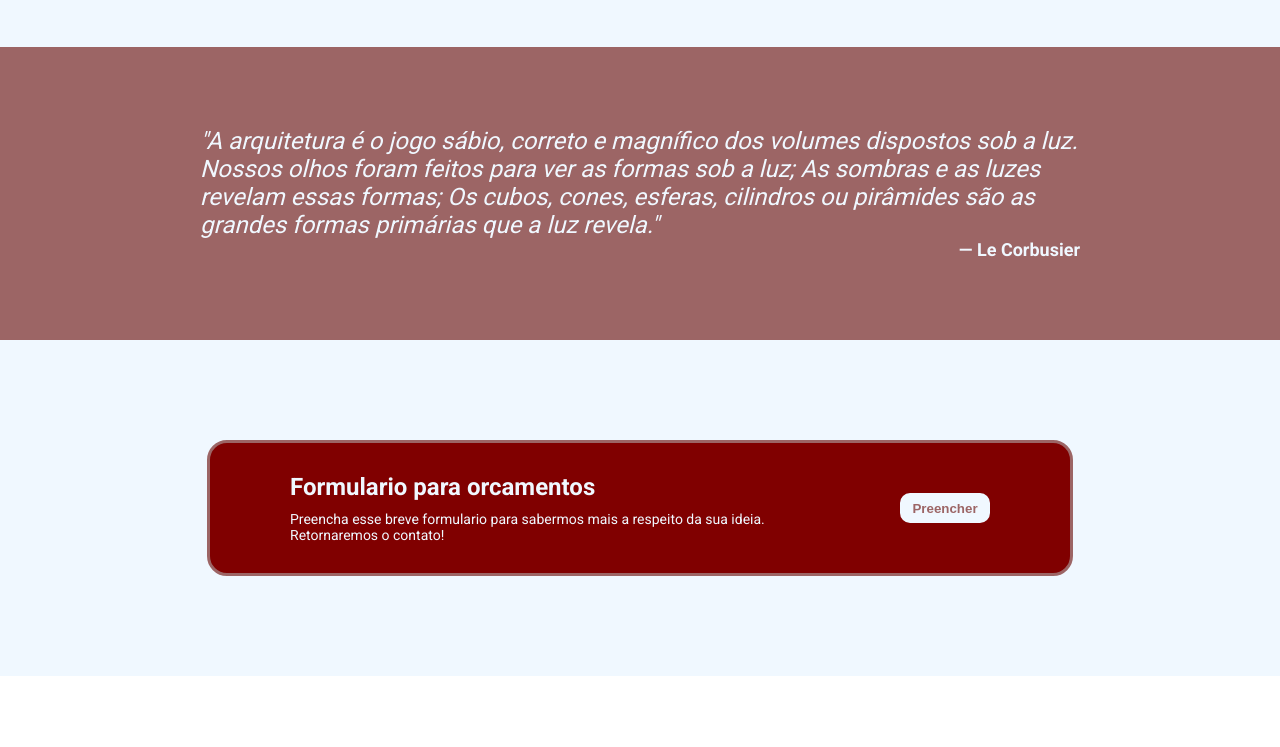
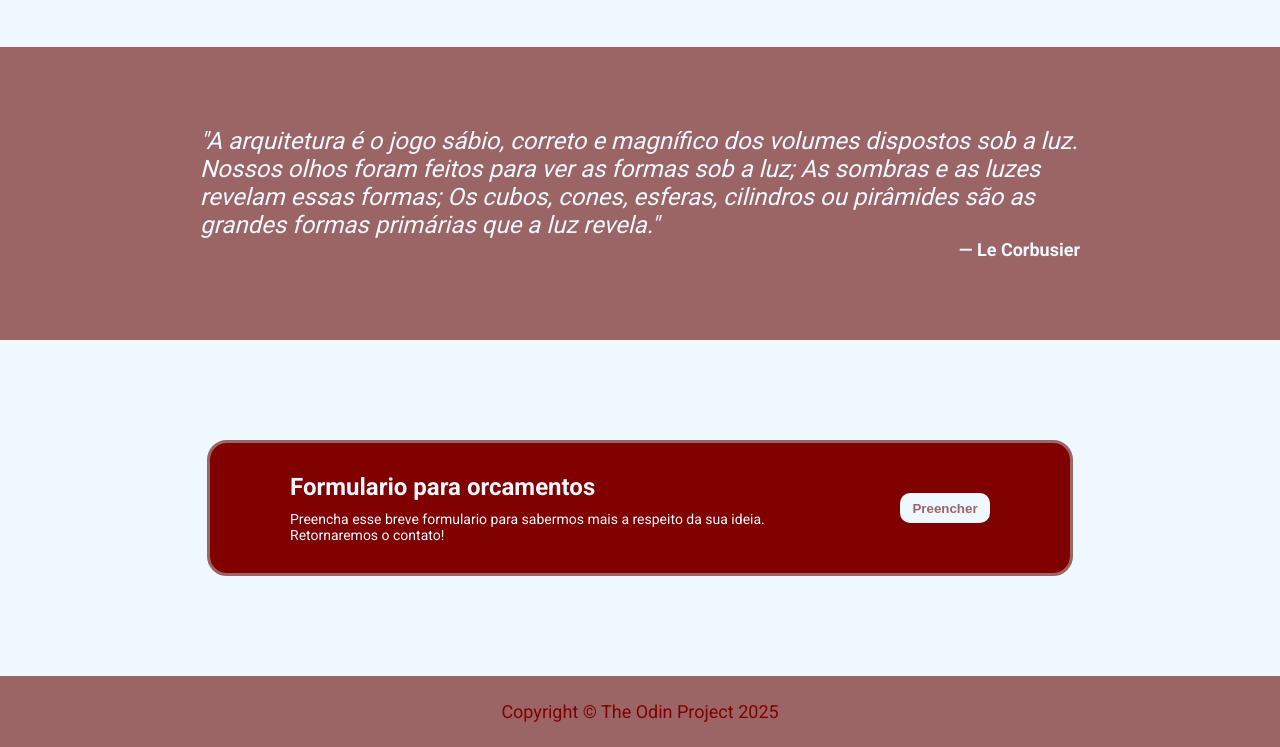
Before and after one commit to EwertonFC/TOP-Landing-Page, a plain HTML site: page index.html in a window 1280 px wide. Shown: the part 775-1522 px from the top of the page. Before the commit the page ends 1451 px from the top, so only its background shows below. Drawn offline with Linux system fonts and the light colour scheme.

Commit message:
Fazer layout/estilo do footer da landing page

```diff
--- a/index.html
+++ b/index.html
@@ -88,6 +88,8 @@
 
         </div>
     </div>
-    <div></div>
+    <footer>
+        Copyright © The Odin Project 2025
+    </footer>
 </body>
 </html>
--- a/style.css
+++ b/style.css
@@ -195,3 +195,13 @@ ul {
 .conteudo-4 {
     font-size: 14px;
 }
+
+footer {
+    display: flex;
+    justify-content: center;
+    align-items: center;
+    padding: 25px;
+    font-size: 18px;
+    color: maroon;
+    background-color: rgb(156, 101, 101);
+}
```
